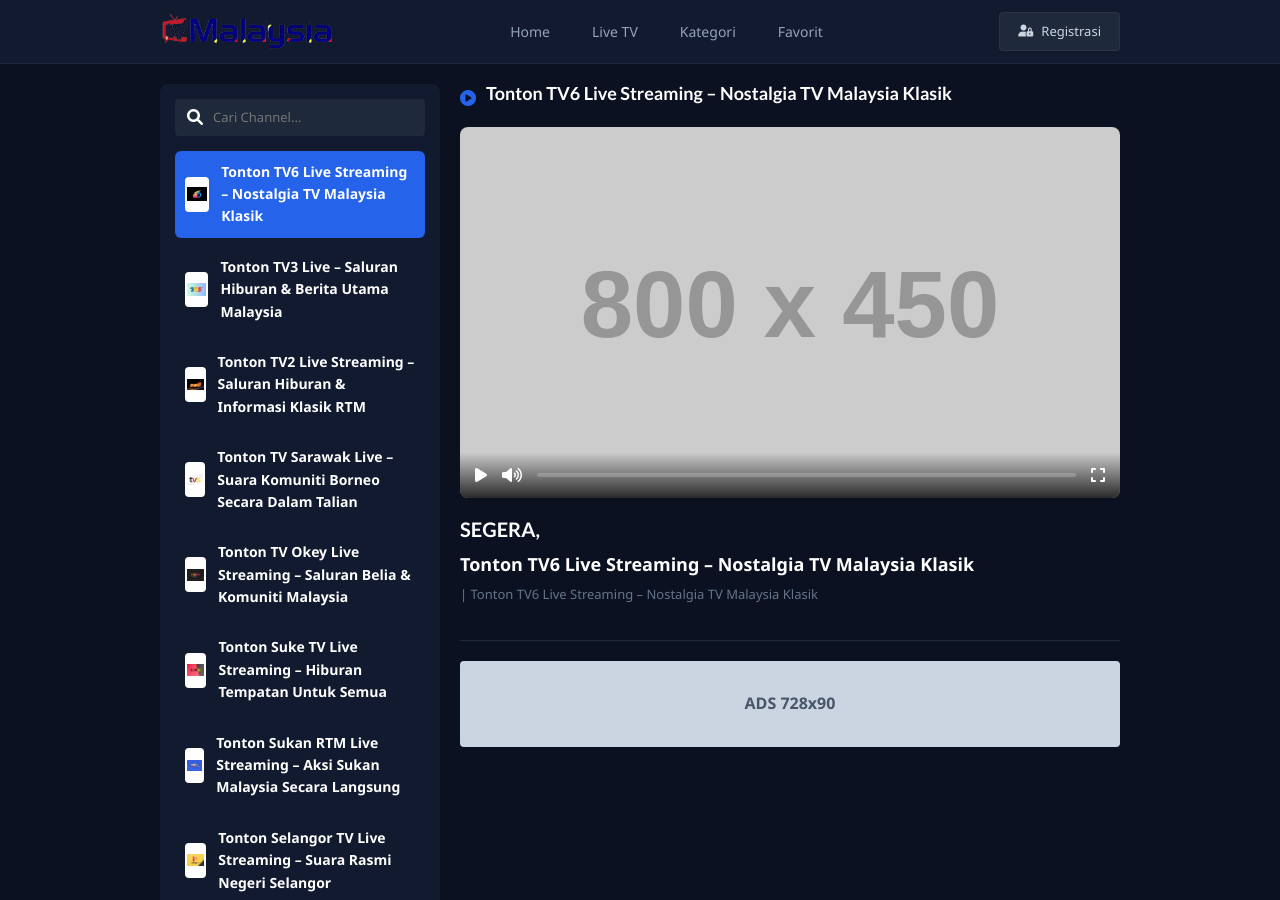
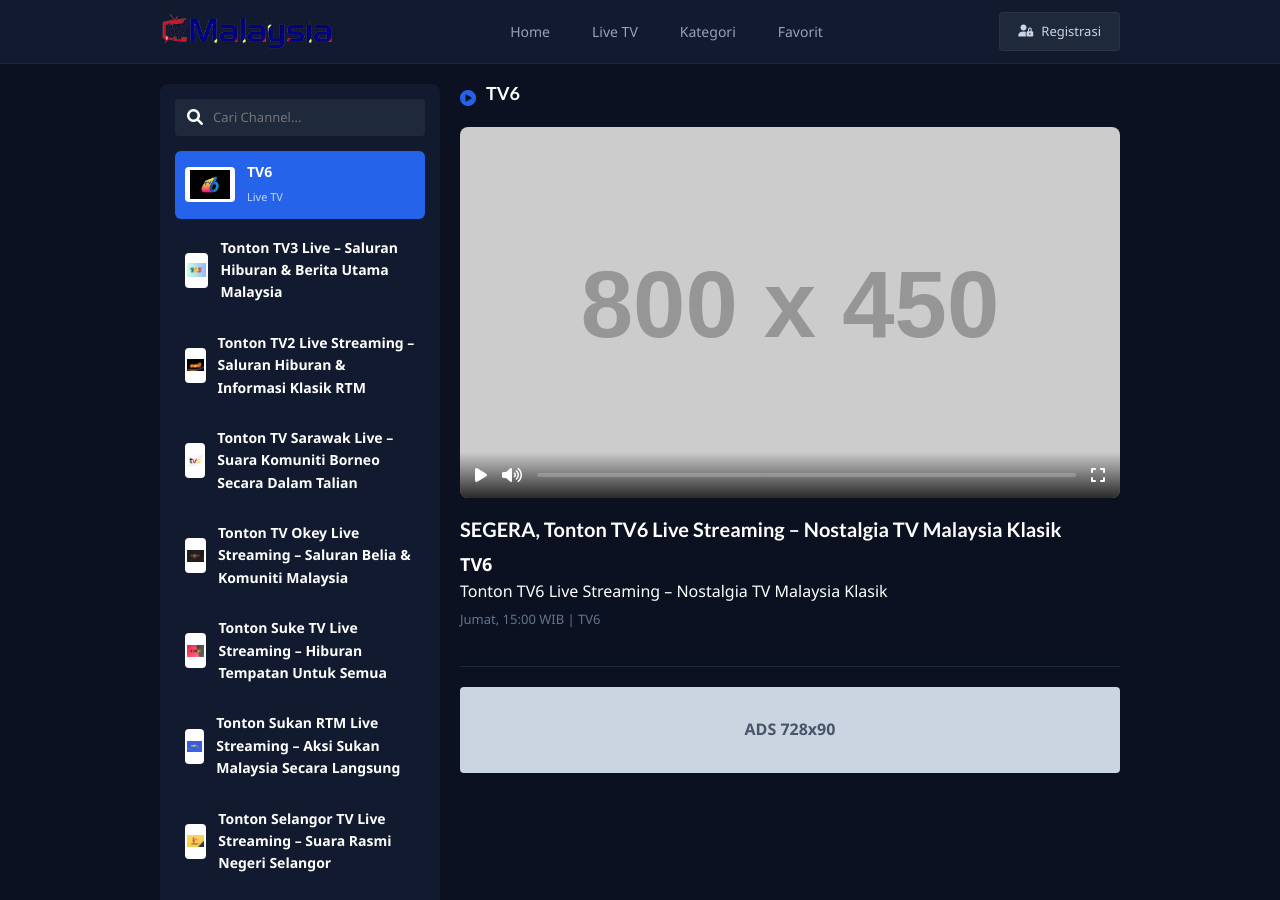
Before and after one commit to blogmega/blog1, a Jekyll site: the page built from _posts/2025-03-23-tv6.md, in a window 1280 px wide and 900 px high. Built offline with Jekyll 4.4.1, drawn with Linux system fonts in a browser that asks for light colours; some of the changed lines change nothing that is shown.

Commit message:
Update 2025-03-23-tv6.md

```diff
--- a/_posts/2025-03-23-tv6.md
+++ b/_posts/2025-03-23-tv6.md
@@ -1,23 +1,9 @@
 ---
 layout: post
-title: Tonton TV6 Live Streaming – Nostalgia TV Malaysia Klasik
-description: Strim TV6 Live secara dalam talian dan nikmati pelbagai program retro, drama lama, filem klasik dan hiburan zaman kegemilangan televisyen Malaysia.
-image: /assets/img/TV6.webp
-categories: tv malaysia
-keyword: TV6 Live, TV Malaysia Online, Siaran Langsung TV6, TV Retro Malaysia, Tonton TV6 Percuma
-date: 2025-03-23
-permalink: tv6
-videoplayID: https://saluranmelayu.blogspot.com/2023/02/tv6.html
+title: "TV6"
+program: "Tonton TV6 Live Streaming – Nostalgia TV Malaysia Klasik"
+jadwal: "Jumat, 15:00 WIB"
+video_id: "https://saluranmelayu.blogspot.com/2023/02/tv6.html"
+image: "/assets/img/TV6.webp"
+category: "Live TV"
 ---
-
-{% include videoplayer.html
-  src=page.videoplayID
-%}
-
-**TV6 Live Streaming** merupakan saluran khas dari RTM yang mengetengahkan program-program klasik dan nostalgia dari era 70-an hingga awal 2000-an. Saluran ini menampilkan drama-drama lama, rancangan hiburan popular suatu ketika dahulu, serta filem-filem tempatan dan luar negara yang pernah mencipta fenomena.
-
-TV6 sesuai untuk pencinta nostalgia serta generasi baru yang ingin mengenali sejarah hiburan televisyen Malaysia.
-
-Kini anda boleh menonton **TV6** secara langsung melalui platform **TV Malaysia Online**, dengan mudah dan percuma.
-
-**TV6 – Nostalgia Sepanjang Zaman, Kenangan Tak Terlupakan.**
```
